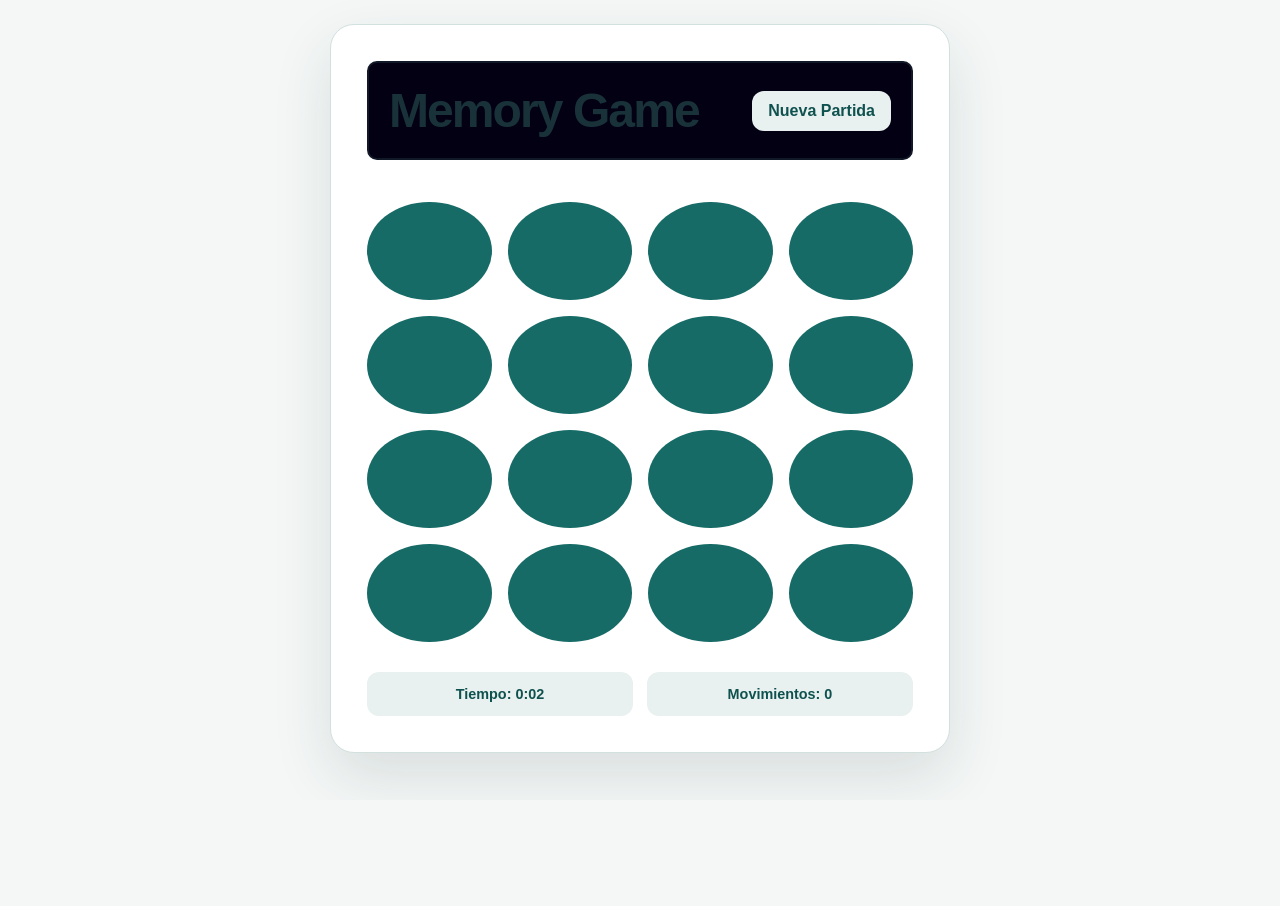
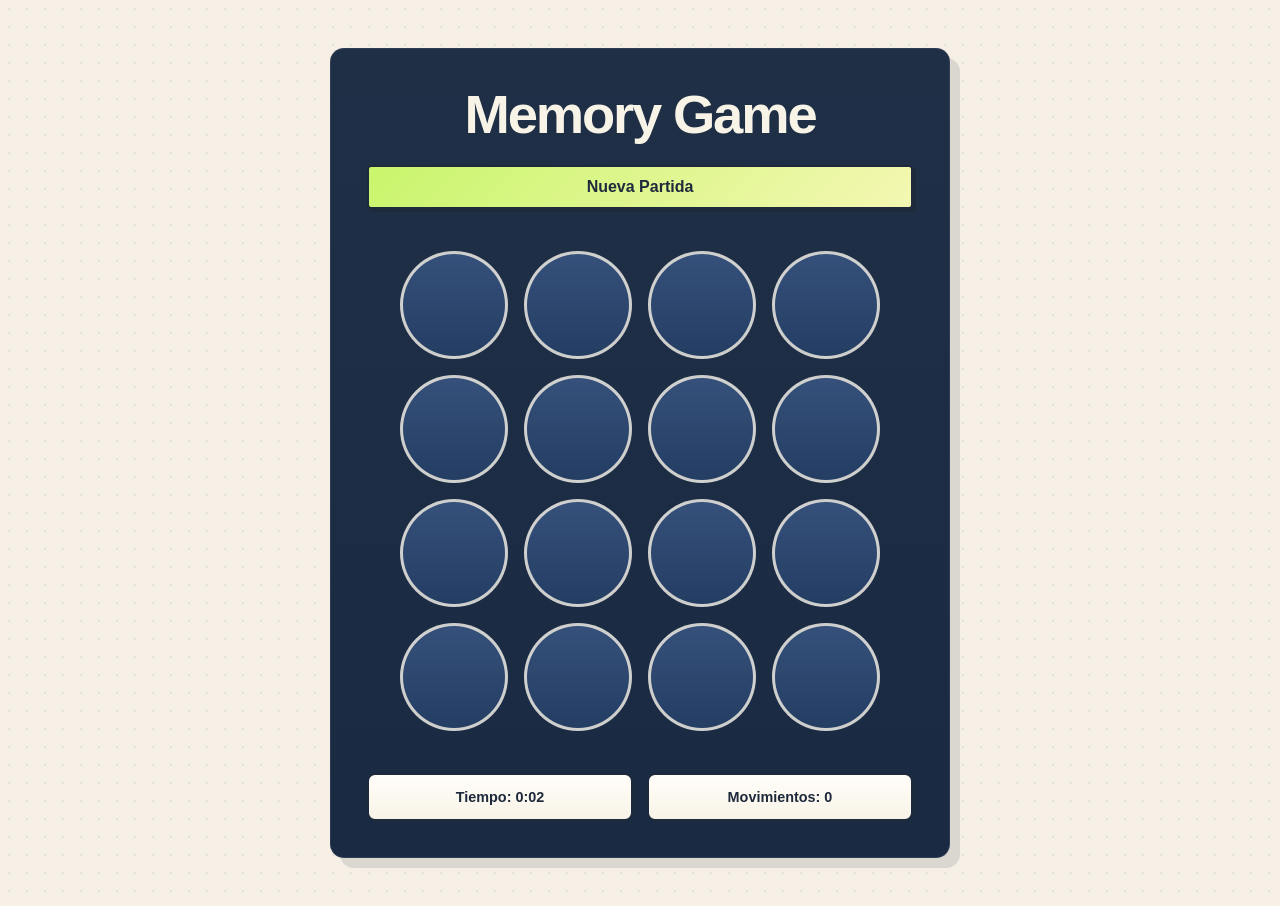
Before and after one commit to MRios-7/entrega-tareas-silicon-misiones, a Next.js app in the folder memory-game-next/: page / in a window 1280 px wide. Both pictures are taken after a click on the button "Iniciar Partida". Before the commit the page ends 800 px from the top, so only its background shows below. Built offline with nearby package versions, Linux system fonts and the light colour scheme.

Commit message:
Proyecto integrador M4: Memory Game

```diff
--- a/memory-game-next/app/components/Ficha.js
+++ b/memory-game-next/app/components/Ficha.js
@@ -2,7 +2,12 @@ function Ficha({ ficha, onClick, deshabilitada }) {
   const fichaEstaVisible = ficha.dadaVuelta || ficha.encontrada;
 
   return (
-    <button className="ficha" onClick={onClick} disabled={deshabilitada}>
+    <button
+      className={`ficha ${fichaEstaVisible ? "ficha-visible" : ""}`}
+      onClick={onClick}
+      disabled={deshabilitada}
+      aria-label={fichaEstaVisible ? `Carta ${ficha.valor}` : "Carta oculta"}
+    >
       {fichaEstaVisible ? ficha.valor : ""}
     </button>
   );
--- a/memory-game-next/app/globals.css
+++ b/memory-game-next/app/globals.css
@@ -1,14 +1,17 @@
 :root {
-  --background: #f4f7f6;
-  --foreground: #19323a;
-  --surface: #ffffff;
-  --surface-soft: #e8f1ef;
-  --primary: #176b67;
-  --primary-dark: #0f514f;
-  --accent: #e87861;
-  --accent-dark: #c85d4b;
-  --border: #d2e1de;
-  --shadow: 0 24px 60px rgba(25, 50, 58, 0.12);
+  --background: #f5efe6;
+  --foreground: #1e293b;
+  --surface: #1f2f46;
+  --surface-soft: #f8f3e7;
+  --primary: #35507a;
+  --primary-dark: #243d63;
+  --accent: #c9f56c;
+  --accent-dark: #a8d94a;
+  --coral: #ff8a6c;
+  --sky: #8fd3ff;
+  --lavender: #d7c7ff;
+  --border: #24324d;
+  --shadow: 10px 10px 0 rgba(30, 41, 59, 0.12);
 }
 
 * {
@@ -22,13 +25,15 @@ body {
 }
 
 body {
-  background: var(--background);
+  background-color: var(--background);
+  background-image: radial-gradient(
+    rgba(37, 60, 103, 0.08) 1.2px,
+    transparent 1.2px
+  );
+  background-size: 18px 18px;
   color: var(--foreground);
   font-family: Arial, Helvetica, sans-serif;
-  display: flex;
-  justify-content: center;
-  align-items: center;
-  padding: 24px;
+  margin: 0;
 }
 
 button {
@@ -36,41 +41,38 @@ button {
 }
 
 main {
-  width: min(100%, 620px);
-}
-
-.app-shell {
   align-items: center;
-  background: var(--surface);
-  border: 1px solid var(--border);
-  border-radius: 24px;
+  background: linear-gradient(180deg, var(--surface) 0%, #1a2a42 100%);
+  border: 1px solid rgba(255, 255, 255, 0.08);
+  border-radius: 14px;
   box-shadow: var(--shadow);
   display: flex;
   flex-direction: column;
+  margin: 48px auto;
+  max-width: 620px;
   min-height: 640px;
   padding: 36px;
+  width: calc(100% - 32px);
 }
 
 header {
   align-items: center;
-  background-color: #030013;
-  border: 2px solid #111827;
-  border-radius: 10px;
   display: flex;
   justify-content: space-between;
-  margin: 0 0 42px;
-  padding: 20px;
+  margin-bottom: 42px;
   width: 100%;
 }
 
 .encabezado-juego {
+  flex-direction: column;
   gap: 20px;
 }
 
 h1 {
-  color: var(--foreground);
-  font-size: clamp(2rem, 6vw, 3rem);
+  color: var(--surface-soft);
+  font-size: clamp(2.4rem, 6vw, 3.4rem);
   letter-spacing: -0.04em;
+  line-height: 1.1;
   margin: 0;
 }
 
@@ -80,41 +82,40 @@ h1 {
   text-align: center;
 }
 
-.pantalla-inicio,
-.pantalla-victoria,
-.inicio-contenido {
+.inicio-contenido,
+.pantalla-victoria {
+  align-items: center;
   display: flex;
   flex-direction: column;
-  align-items: center;
+  max-width: 440px;
   width: 100%;
 }
 
-.inicio-contenido,
-.pantalla-victoria {
-  max-width: 440px;
-}
-
 .etiqueta {
-  color: var(--accent-dark);
-  font-size: 0.78rem;
+  color: var(--coral);
+  font-size: 0.9rem;
   font-weight: 700;
   letter-spacing: 0.14em;
   margin: 0 0 14px;
   text-transform: uppercase;
 }
 
+.inicio-contenido h1 {
+  margin-bottom: 18px;
+}
+
 .inicio-descripcion {
-  color: #587078;
+  color: #cad5e8;
   font-size: 1.05rem;
   line-height: 1.6;
-  margin: 18px auto 32px;
+  margin: 0 auto 32px;
   max-width: 360px;
 }
 
 .btn-principal,
 .btn-iniciar {
-  border: 0;
-  border-radius: 12px;
+  border: 2px solid var(--foreground);
+  border-radius: 4px;
   cursor: pointer;
   font-weight: 700;
   transition:
@@ -124,16 +125,19 @@ h1 {
 }
 
 .btn-principal {
-  background: var(--accent);
-  box-shadow: 0 10px 20px rgba(232, 120, 97, 0.25);
-  color: #ffffff;
+  background: linear-gradient(135deg, var(--coral), #ffb08d);
+  box-shadow: 4px 4px 0 var(--foreground);
+  color: var(--foreground);
+  font-size: 1.02rem;
   padding: 15px 28px;
 }
 
 .btn-iniciar {
-  background: var(--surface-soft);
-  color: var(--primary-dark);
+  background: linear-gradient(135deg, var(--accent), #f4f7b2);
+  box-shadow: 3px 3px 0 var(--foreground);
+  color: var(--foreground);
   padding: 11px 16px;
+  width: 100%;
 }
 
 .btn-principal:hover,
@@ -142,51 +146,75 @@ h1 {
 }
 
 .btn-principal:hover {
-  background: var(--accent-dark);
-  box-shadow: 0 14px 24px rgba(232, 120, 97, 0.3);
+  background: #ff8479;
+  box-shadow: 6px 6px 0 var(--foreground);
 }
 
 .btn-iniciar:hover {
-  background: #d4e6e1;
+  background: var(--accent-dark);
 }
 
 .btn-principal:focus-visible,
 .btn-iniciar:focus-visible,
 .ficha:focus-visible {
-  outline: 3px solid rgba(232, 120, 97, 0.45);
+  outline: 3px solid var(--coral);
   outline-offset: 3px;
 }
 
 #grilla-container {
   display: grid;
   gap: 16px;
-  grid-template-columns: repeat(4, minmax(70px, 1fr));
+  grid-template-columns: repeat(4, 1fr);
+  max-width: 480px;
   width: 100%;
 }
 
 .ficha {
   align-items: center;
-  background: var(--primary);
-  border: 0;
+  background: linear-gradient(
+    180deg,
+    var(--primary) 0%,
+    var(--primary-dark) 100%
+  );
+  border: 3px solid rgba(248, 243, 231, 0.8);
   border-radius: 50%;
-  color: #ffffff;
+  color: var(--surface-soft);
   cursor: pointer;
   display: flex;
-  font-size: clamp(1.2rem, 2vw, 1.8rem);
+  font-size: 1.7rem;
   font-weight: 700;
-  height: 98px;
+  height: auto;
   justify-content: center;
+  min-width: 0;
   transition:
     background-color 180ms ease,
     box-shadow 180ms ease,
-    transform 180ms ease;
+    transform 180ms ease,
+    filter 180ms ease;
+  aspect-ratio: 1;
   width: 100%;
-  aspect-ratio: 1;
+}
+
+@keyframes ficha-rotate {
+  0% {
+    transform: rotateY(0deg);
+  }
+  50% {
+    transform: rotateY(90deg);
+  }
+  100% {
+    transform: rotateY(0deg);
+  }
+}
+
+.ficha-visible {
+  animation: ficha-rotate 350ms ease-in-out;
 }
 
 .ficha:hover:not(:disabled) {
-  background: var(--primary-dark);
-  box-shadow: 0 8px 16px rgba(23, 107, 103, 0.22);
+  background: linear-gradient(180deg, #ffb59b 0%, var(--coral) 100%);
+  border-color: var(--foreground);
+  box-shadow: 4px 4px 0 var(--foreground);
   transform: translateY(-3px);
 }
 
@@ -195,21 +223,31 @@ h1 {
   opacity: 0.9;
 }
 
+.ficha:not(:empty) {
+  background: linear-gradient(135deg, var(--sky), var(--lavender));
+  border-color: var(--foreground);
+  color: var(--foreground);
+}
+
 footer {
+  margin-top: auto;
+  padding-top: 42px;
   width: 100%;
-  margin-top: 30px;
 }
 
 .footer-container {
   display: flex;
   gap: 14px;
+  justify-content: space-between;
   width: 100%;
 }
 
 .footer-card {
-  background: var(--surface-soft);
-  border-radius: 12px;
-  color: var(--primary-dark);
+  background: linear-gradient(180deg, #fffef9 0%, var(--surface-soft) 100%);
+  border: 2px solid var(--foreground);
+  border-radius: 8px;
+  box-shadow: 4px 4px 0 rgba(30, 41, 59, 0.12);
+  color: var(--foreground);
   flex: 1;
   padding: 14px 16px;
   text-align: center;
@@ -221,7 +259,7 @@ footer {
 }
 
 .pantalla-victoria p {
-  color: #587078;
+  color: #cad5e8;
   font-size: 1.1rem;
   margin: 12px 0;
 }
@@ -232,12 +270,9 @@ footer {
 }
 
 @media (max-width: 560px) {
-  body {
-    padding: 12px;
-  }
-
-  .app-shell {
-    min-height: calc(100vh - 24px);
+  main {
+    margin: 16px auto;
+    min-height: calc(100vh - 32px);
     padding: 24px 18px;
   }
 
@@ -247,10 +282,11 @@ footer {
 
   #grilla-container {
     gap: 10px;
+    max-width: 360px;
   }
 
   .ficha {
-    height: 72px;
+    font-size: clamp(1.2rem, 7vw, 1.7rem);
   }
 
   .footer-container {
@@ -261,3 +297,21 @@ footer {
     padding: 12px 8px;
   }
 }
+
+@media (max-width: 360px) {
+  main {
+    padding: 22px 12px;
+  }
+
+  #grilla-container {
+    gap: 8px;
+  }
+
+  .footer-container {
+    gap: 6px;
+  }
+
+  .footer-card {
+    padding: 10px 5px;
+  }
+}
```
